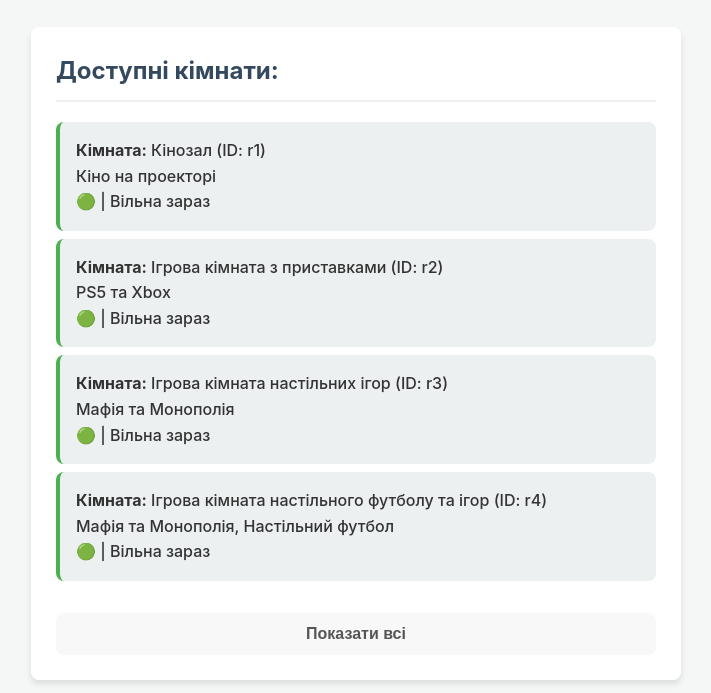
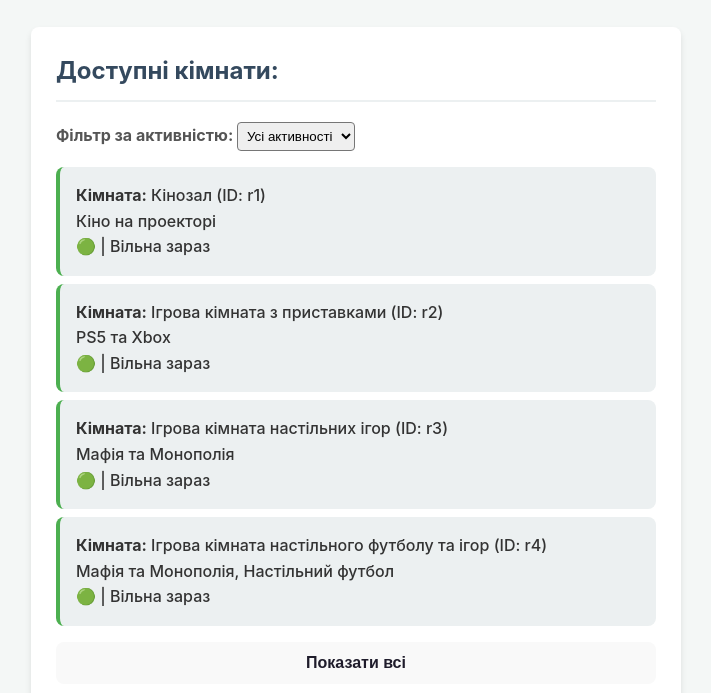
Before and after one commit to tapacuk/software-architecture, a website with bundled scripts: page index.html in a window 1280 px wide. Shown: the part 96-789 px from the top of the page, without its empty margins (284-995 px from the left). Built offline with nearby package versions, Linux system fonts and the light colour scheme.

Commit message:
feat(ui): add search

```diff
--- a/index.html
+++ b/index.html
@@ -11,14 +11,31 @@
 
     <div class="section">
       <h2>Доступні кімнати:</h2>
+
+      <!-- ОНОВЛЕНИЙ БЛОК З КНОПКОЮ ТА ФІЛЬТРОМ -->
+      <div
+        style="
+          margin-bottom: 15px;
+          display: flex;
+          align-items: center;
+          gap: 15px;
+        "
+      >
+        <label style="font-weight: bold"
+          >Фільтр за активністю:
+          <select
+            id="select-activity-filter"
+            style="padding: 5px; border-radius: 4px"
+          >
+            <option value="all">Усі активності</option>
+          </select>
+        </label>
+      </div>
+
       <ul id="rooms-list"></ul>
       <button
         id="btn-toggle-rooms"
-        style="
-          margin-top: 16px;
-          background-color: rgb(248, 248, 248);
-          color: #555;
-        "
+        style="background-color: #f9f9f9; color: #1f1c2b"
       >
         Показати всі
       </button>
--- a/src/ui/controllers/room-contorller.ts
+++ b/src/ui/controllers/room-contorller.ts
@@ -2,6 +2,7 @@ import type { RoomService, BookingService } from '../../bll';
 
 export class RoomController {
   private showAll: boolean = false;
+  private selectedActivity: string = 'all'; // Додано стан для фільтру
 
   constructor(
     private roomService: RoomService,
@@ -15,19 +16,63 @@ export class RoomController {
         this.showAll = !this.showAll;
         toggleBtn.textContent = this.showAll
           ? 'Показувати лише вільні зараз'
-          : 'Показати всі';
+          : 'Показати заброньовані';
         this.renderRooms();
       });
     }
+
+    // Слухач подій для випадаючого списку фільтру
+    const filterSelect = document.getElementById(
+      'select-activity-filter',
+    ) as HTMLSelectElement;
+    if (filterSelect) {
+      filterSelect.addEventListener('change', (e) => {
+        this.selectedActivity = (e.target as HTMLSelectElement).value;
+        this.renderRooms();
+      });
+    }
+
+    // Заповнюємо список активностями при ініціалізації
+    this.populateActivityFilter();
+  }
+
+  // Метод для динамічного заповнення випадаючого списку
+  private populateActivityFilter(): void {
+    const filterSelect = document.getElementById(
+      'select-activity-filter',
+    ) as HTMLSelectElement;
+    if (!filterSelect) return;
+
+    const rooms = this.roomService.getAllRooms();
+    const uniqueActivityTypes = new Set<string>();
+
+    // Збираємо всі унікальні ТИПИ активностей з усіх кімнат (використовуємо a.type)
+    rooms.forEach((r) =>
+      r.activities.forEach((a) => uniqueActivityTypes.add(a.type)),
+    );
+
+    uniqueActivityTypes.forEach((actType) => {
+      const option = document.createElement('option');
+      option.value = actType;
+      option.textContent = actType; // В select буде відображатися тип (напр. "Настільна гра")
+      filterSelect.appendChild(option);
+    });
   }
 
   public renderRooms(): void {
     const listElement = document.getElementById('rooms-list');
     if (!listElement) return;
 
-    const rooms = this.roomService.getAllRooms();
+    let rooms = this.roomService.getAllRooms();
     const bookings = this.bookingService.getAllBookings();
     const now = new Date();
+
+    // Застосовуємо фільтр за ТИПОМ перед відмальовуванням (використовуємо a.type)
+    if (this.selectedActivity !== 'all') {
+      rooms = rooms.filter((room) =>
+        room.activities.some((a) => a.type === this.selectedActivity),
+      );
+    }
 
     listElement.innerHTML = '';
 
```
